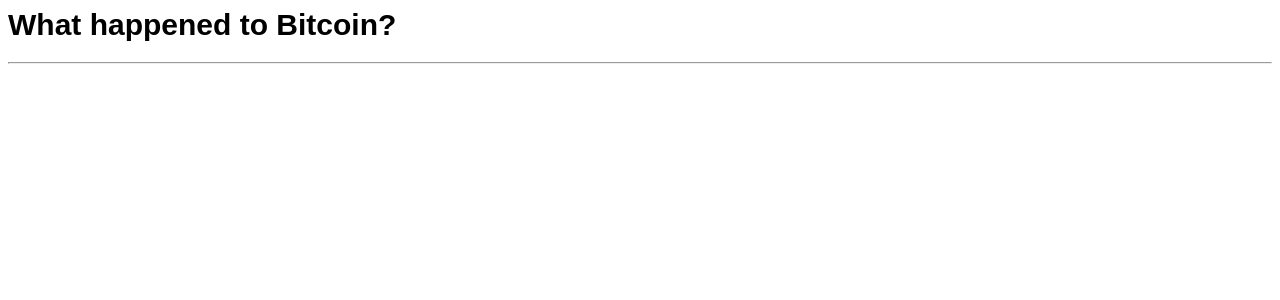
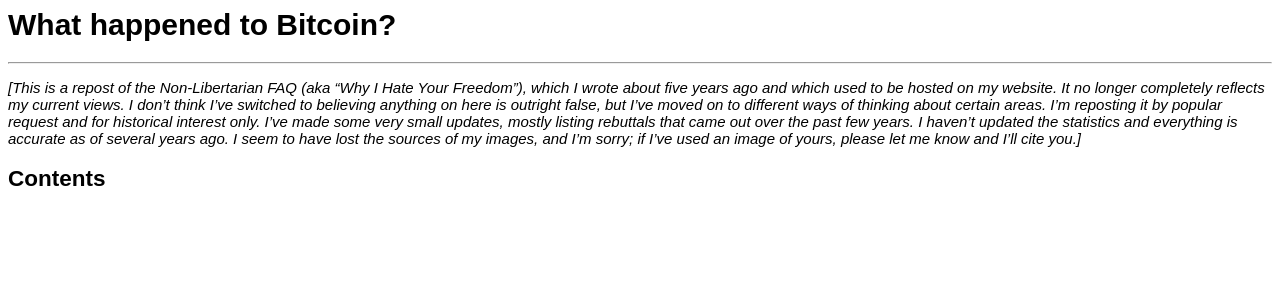
Before and after one commit to derykmakgill/website, a Jekyll site: the page built from _posts/2020-10-24-bitcoin.md, in a window 1280 px wide. Shown: the top 300 px of the page. Built offline with Jekyll 4.4.1, drawn with Linux system fonts in a browser that asks for light colours.

Commit message:
Update 2020-10-24-bitcoin.md

```diff
--- a/_posts/2020-10-24-bitcoin.md
+++ b/_posts/2020-10-24-bitcoin.md
@@ -2,3 +2,8 @@
 layout: post
 title: What happened to Bitcoin?
 ---
+
+
+*[This is a repost of the Non-Libertarian FAQ (aka “Why I Hate Your Freedom”), which I wrote about five years ago and which used to be hosted on my website. It no longer completely reflects my current views. I don’t think I’ve switched to believing anything on here is outright false, but I’ve moved on to different ways of thinking about certain areas. I’m reposting it by popular request and for historical interest only. I’ve made some very small updates, mostly listing rebuttals that came out over the past few years. I haven’t updated the statistics and everything is accurate as of several years ago. I seem to have lost the sources of my images, and I’m sorry; if I’ve used an image of yours, please let me know and I’ll cite you.]*
+
+## Contents
```
